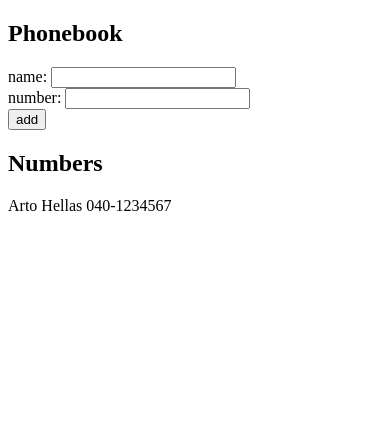
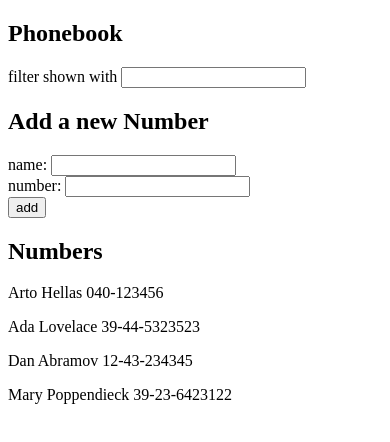
Before and after one commit to fr4nkd3v/full-stack-open-course, a React (Vite) app in the folder part2/phonebook/: page / in a window 390 px wide. Shown: the top 442 px of the page. Built offline with nearby package versions, Linux system fonts and the light colour scheme.

Commit message:
chore: exercise 2.9 - phonebook

```diff
--- a/part2/phonebook/src/App.jsx
+++ b/part2/phonebook/src/App.jsx
@@ -1,18 +1,21 @@
 import { useState } from 'react'
 
 const App = () => {
-  const [ persons, setPersons ] = useState([
-    {
-      name: 'Arto Hellas',
-      number: '040-1234567'
-    }
+  const [persons, setPersons] = useState([
+    { name: 'Arto Hellas', number: '040-123456' },
+    { name: 'Ada Lovelace', number: '39-44-5323523' },
+    { name: 'Dan Abramov', number: '12-43-234345' },
+    { name: 'Mary Poppendieck', number: '39-23-6423122' }
   ])
   const [ newName, setNewName ] = useState('')
   const [ newNumber, setNewNumber ] = useState('')
+  const [ filterName, setFilterName ] = useState('')
 
   const handlerChangeName = (event) => setNewName(event.target.value)
 
   const handlerChangeNumber = (event) => setNewNumber(event.target.value)
+
+  const handlerChangeFilterName = (event) => setFilterName(event.target.value)
 
   const handlerSubmitForm = (event) => {
     event.preventDefault()
@@ -29,9 +32,16 @@ const App = () => {
     setNewName('')
     setNewNumber('')
   }
+
+  const filteredPersons = filterName ? persons.filter(({ name }) => name.toLowerCase().includes(filterName)) : persons
+
   return (
     <div>
       <h2>Phonebook</h2>
+      <div>
+        filter shown with <input value={filterName} onChange={handlerChangeFilterName} />
+      </div>
+      <h2>Add a new Number</h2>
       <form onSubmit={handlerSubmitForm}>
         <div>
           name: <input value={newName} onChange={handlerChangeName} />
@@ -44,7 +54,7 @@ const App = () => {
         </div>
       </form>
       <h2>Numbers</h2>
-      {persons.map(({ name, number }) => <p key={name}>{name} {number}</p>)}
+      {filteredPersons.map(({ name, number }) => <p key={name}>{name} {number}</p>)}
     </div>
   )
 }
```
Also changed, not shown: 1 other file (tests, documents, lock files or other folders).
